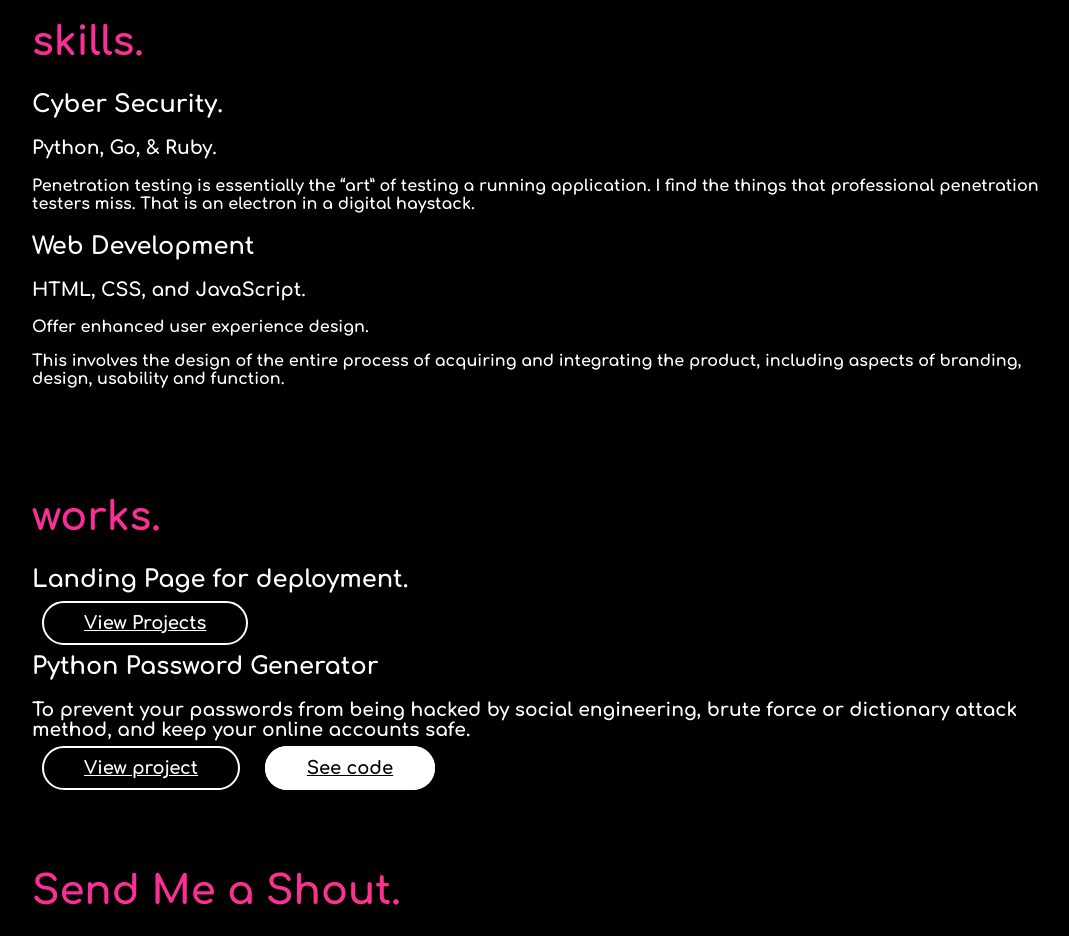
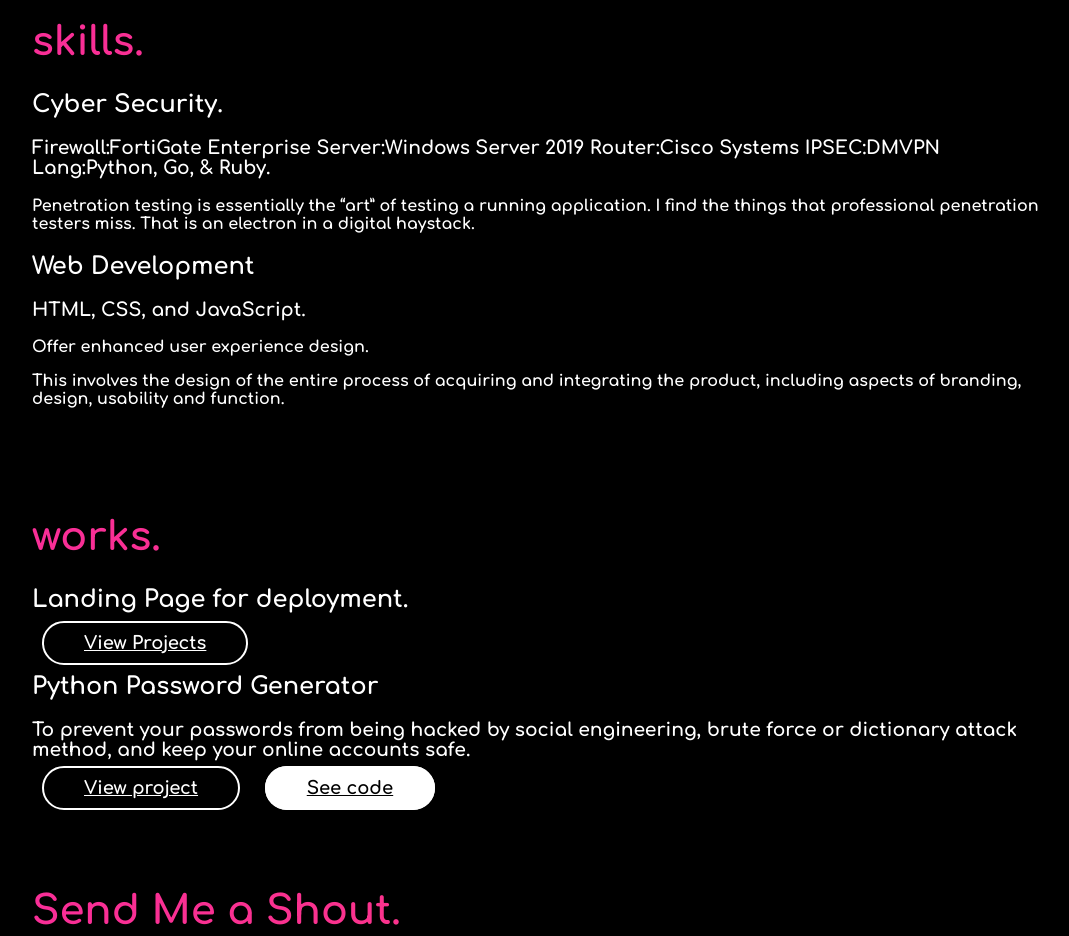
Before and after one commit to BrodieCodie/1, a plain HTML site: page index.html in a window 1280 px wide. Shown: the part 880-1816 px from the top of the page, without its empty margins (32-1101 px from the left). Drawn offline with nearby package versions, Linux system fonts and the light colour scheme.

Commit message:
Update index.html

```diff
--- a/index.html
+++ b/index.html
@@ -3,8 +3,8 @@
 
 <head>
     <meta charset="UTF-8">
-    <meta name="description" content="Are you starting a new business venture and need a website? Offering everything from IT Security Testing to Complete Web Development #BrodieCodie Brodie Codie">
-    <meta name="keywords" content="Web,Development,HTML,Design,Brodie,Codie,#BrodieCodie,2019,How to,creator,advice,learn,courses,services,tutorial,Security,Pentester">
+    <meta name="description" content="Are you starting a new business venture and need a website? Offering everything from IT Security Testing to Complete Web Development #BrodieCodie">
+    <meta name="keywords" content="Web,Development,HTML,Design,Brodie,Codie,BrodieCodie,2019,How to,creator,advice,learn,courses,services,tutorial,Security,Pentester">
     <meta name="author" content="Brodie Codie">
     <meta name="viewport" content="width=device-width, initial-scale=1.0">
     <meta http-equiv="X-UA-Compatible" content="ie=edge">
@@ -43,7 +43,7 @@
             <h1>skills.</h1>
             <div>
                 <h2>Cyber Security.</h2>
-                <h3>Python, Go, & Ruby.</h3>
+                <h3>Firewall:FortiGate Enterprise Server:Windows Server 2019 Router:Cisco Systems IPSEC:DMVPN Lang:Python, Go, & Ruby.</h3>
                 <p>Penetration testing is essentially the “art” of testing a running application. I find the things that professional penetration testers miss. That is an electron in a digital haystack.</p>
                 <h2> Web Development</h2>
                 <h3>HTML, CSS, and JavaScript.</h3>
```
